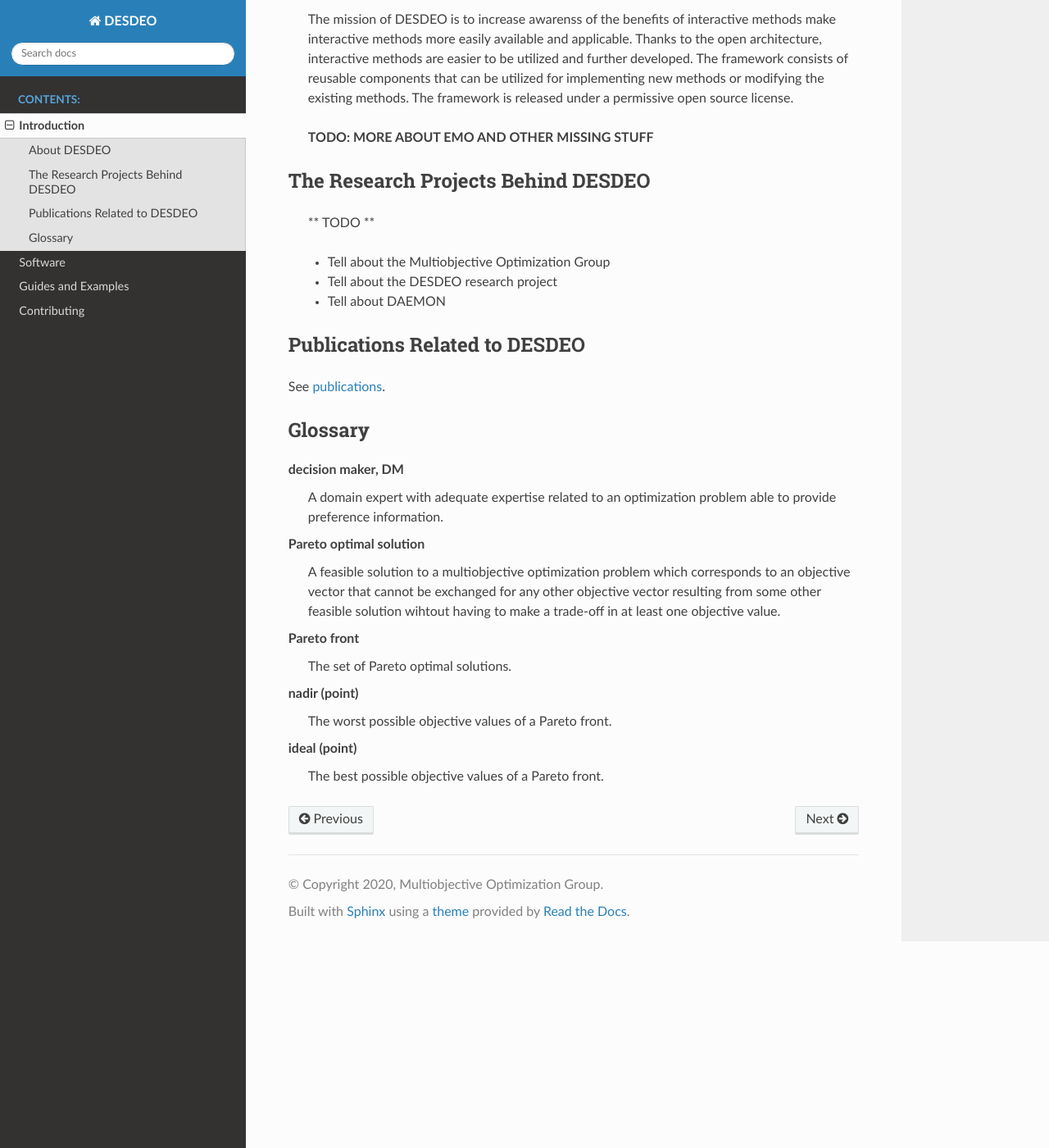
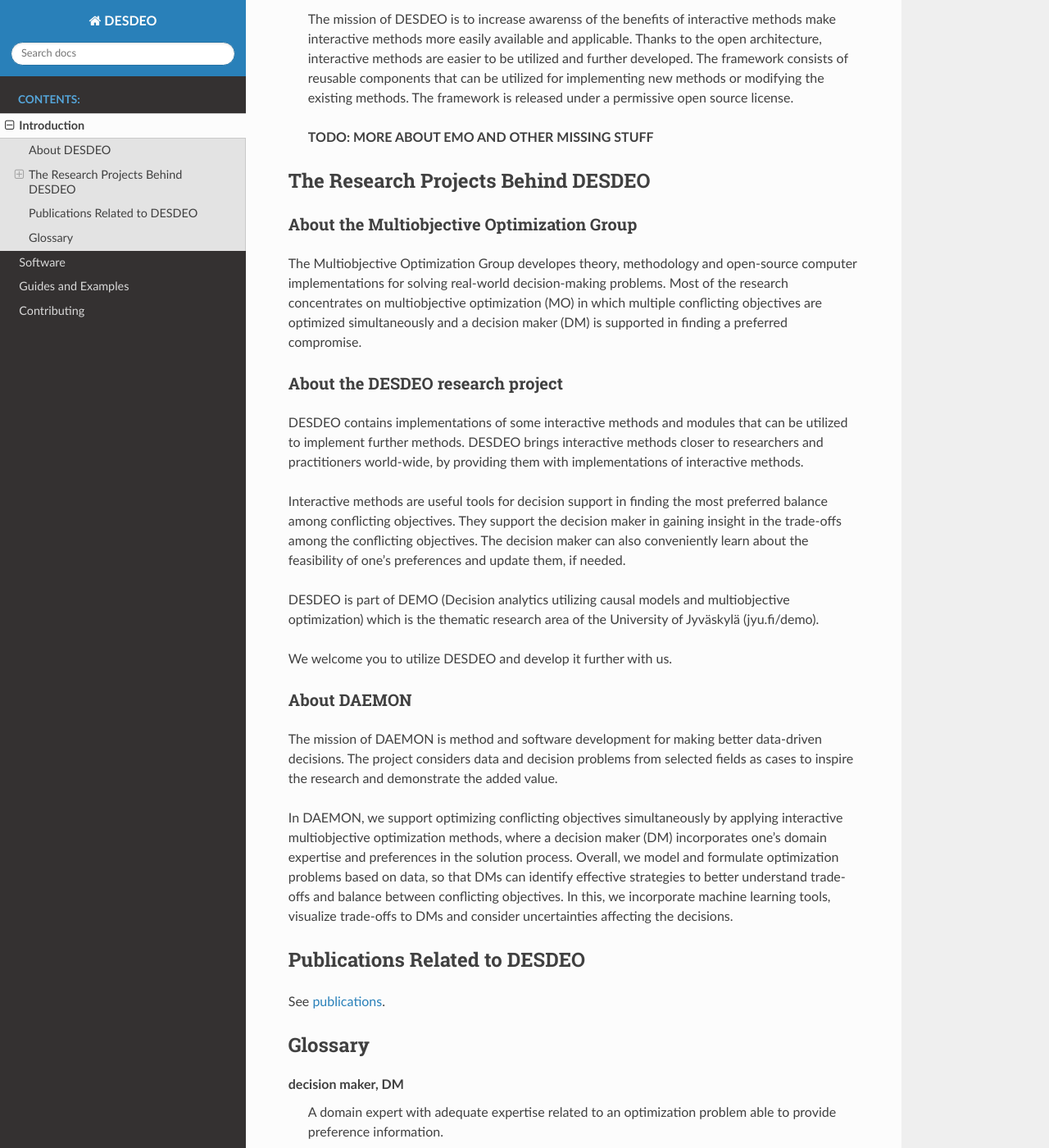
Before and after one commit to industrial-optimization-group/DESDEO, a Sphinx documentation site: the page built from docs/introduction.rst, in a window 1280 px wide and 1400 px high, scrolled down 540 px. Shown: the whole window at 82% size. Built offline with Sphinx 7.4.7 and the Read the Docs theme 2.0.0, drawn with Linux system fonts in a browser that asks for light colours.

Commit message:
Added link to examples in desdeo-problem, added content to docs about research.

```diff
--- a/docs/conf.py
+++ b/docs/conf.py
@@ -56,4 +56,5 @@
 intersphinx_mapping = {
     "desdeo-mcdm": ("https://desdeo-mcdm.readthedocs.io/en/latest/", None),
     "desdeo-tools": ("https://desdeo-tools.readthedocs.io/en/latest/", None),
+    "desdeo-problem": ("https://desdeo-problem.readthedocs.io/en/latest/", None),
 }
--- a/docs/guides.rst
+++ b/docs/guides.rst
@@ -13,3 +13,4 @@
 
 - How to use interactive methods: :ref:`examples in desdeo-mcdm's documentation <desdeo-mcdm:examples>`
 - Examples on how to apply useful utilities: :ref:`examples desdeo-tools's documentation <desdeo-tools:examples>`
+- How to define different problems: :ref:`examples in desdeo-problem's documentation <desdeo-problem:examples>`
--- a/docs/introduction.rst
+++ b/docs/introduction.rst
@@ -34,11 +34,51 @@
 The Research Projects Behind DESDEO
 -----------------------------------
 
- ** TODO **
+About the Multiobjective Optimization Group
+^^^^^^^^^^^^^^^^^^^^^^^^^^^^^^^^^^^^^^^^^^^
 
- - Tell about the Multiobjective Optimization Group
- - Tell about the DESDEO research project
- - Tell about DAEMON
+The Multiobjective Optimization Group developes theory, methodology and
+open-source computer implementations for solving real-world decision-making
+problems. Most of the research concentrates on multiobjective optimization
+(MO) in which multiple conflicting objectives are optimized simultaneously
+and a decision maker (DM) is supported in finding a preferred compromise.
+
+About the DESDEO research project
+^^^^^^^^^^^^^^^^^^^^^^^^^^^^^^^^^
+
+DESDEO contains implementations of some interactive methods and modules that
+can be utilized to implement further methods. DESDEO brings interactive
+methods closer to researchers and practitioners world-wide, by providing them
+with implementations of interactive methods.
+
+Interactive methods are useful tools for decision support in finding the most
+preferred balance among conflicting objectives. They support the decision
+maker in gaining insight in the trade-offs among the conflicting objectives.
+The decision maker can also conveniently learn about the feasibility of one's
+preferences and update them, if needed.
+
+DESDEO is part of DEMO (Decision analytics utilizing causal models and
+multiobjective optimization) which is the thematic research area of the
+University of Jyväskylä (jyu.fi/demo).
+
+We welcome you to utilize DESDEO and develop it further with us.
+
+About DAEMON
+^^^^^^^^^^^^
+
+The mission of DAEMON is method and software development for making better
+data-driven decisions. The project considers data and decision problems from
+selected fields as cases to inspire the research and demonstrate the added
+value.
+
+In DAEMON, we support optimizing conflicting objectives simultaneously by
+applying interactive multiobjective optimization methods, where a decision
+maker (DM) incorporates one’s domain expertise and preferences in the
+solution process. Overall, we model and formulate optimization problems based
+on data, so that DMs can identify effective strategies to better understand
+trade-offs and balance between conflicting objectives. In this, we
+incorporate machine learning tools, visualize trade-offs to DMs and consider
+uncertainties affecting the decisions.
 
 Publications Related to DESDEO
 ------------------------------
```
